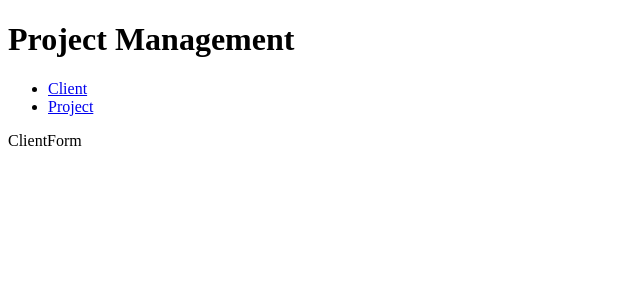
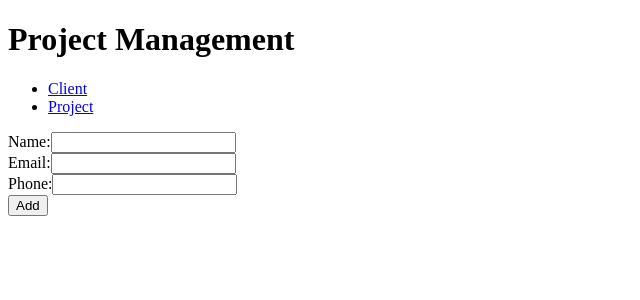
Before and after one commit to mistertandon/graphql-poc-010-traversy-media, a React (Vite) app in the folder client/: page /client/client-form in a window 1280 px wide. Shown: the top 300 px of the page, without its empty margins (0-640 px from the left). Built offline with nearby package versions, Linux system fonts and the light colour scheme.

Commit message:
feat: Add updateClient gql endpoint

```diff
--- a/client/src/components/Client/ClientForm.jsx
+++ b/client/src/components/Client/ClientForm.jsx
@@ -1,10 +1,107 @@
+import { useForm } from "react-hook-form";
 const ClientForm = () => {
+  const {
+    register,
+    handleSubmit,
+    formState: { errors },
+  } = useForm();
 
-    return (
-        <section>
-            ClientForm
-        </section>
-    )
-}
+  const clientFormSubmitHandler = async (data) => {
+    const { name, email, phone } = data;
+    console.log(name, email, phone);
+  };
+
+  return (
+    <section>
+      <form
+        className="client-form--container"
+        onSubmit={handleSubmit(clientFormSubmitHandler)}
+      >
+        <div className="client-form__field--container">
+          <label className="client-form__input-name--label">Name:</label>
+          <input
+            className="client-form__input-name--field"
+            type="text"
+            {...register("name", {
+              validate: {
+                shouldNotEmpty: (value) => {
+                  const emptyCheck =
+                    typeof value !== "undefined" &&
+                    value !== null &&
+                    value !== "";
+
+                  return emptyCheck || "Name number is required";
+                },
+              },
+            })}
+          />
+          {errors?.name && (
+            <p className="client-form__input-name--error">
+              {errors?.name?.message}
+            </p>
+          )}
+        </div>
+        <div className="client-form__field--container">
+          <label className="client-form__input-email--label">Email:</label>
+          <input
+            className="client-form__input-email--field"
+            type="text"
+            {...register("email", {
+              validate: {
+                shouldNotEmpty: (value) => {
+                  const emptyCheck =
+                    typeof value !== "undefined" &&
+                    value !== null &&
+                    value !== "";
+
+                  return emptyCheck || "Email number is required";
+                },
+                shouldEmail: (value) => {
+                  const emailCheck =
+                    /^(([^<>()[\]\\.,;:\s@"]+(\.[^<>()[\]\\.,;:\s@"]+)*)|.(".+"))@((\[[0-9]{1,3}\.[0-9]{1,3}\.[0-9]{1,3}\.[0-9]{1,3}\])|(([a-zA-Z\-0-9]+\.)+[a-zA-Z]{2,}))$/i.test(
+                      value
+                    );
+                  return emailCheck || "Invalid email address";
+                },
+              },
+            })}
+          />
+          {errors?.email && (
+            <p className="client-form__input-name--error">
+              {errors?.email?.message}
+            </p>
+          )}
+        </div>
+        <div className="client-form__field--container">
+          <label className="client-form__input-phone--label">Phone:</label>
+          <input
+            className="client-form__input-phone--field"
+            type="text"
+            {...register("phone", {
+              validate: {
+                shouldNotEmpty: (value) => {
+                  const emptyCheck =
+                    typeof value !== "undefined" &&
+                    value !== null &&
+                    value !== "";
+
+                  return emptyCheck || "Phone number is required";
+                },
+              },
+            })}
+          />
+          {errors?.phone && (
+            <p className="client-form__input-name--error">
+              {errors?.phone?.message}
+            </p>
+          )}
+        </div>
+        <div className="client-form__field--container">
+          <button className="client-form__submit">Add</button>
+        </div>
+      </form>
+    </section>
+  );
+};
 
 export default ClientForm;
```
Also changed, not shown: 2 other files (tests, documents, lock files or other folders).
